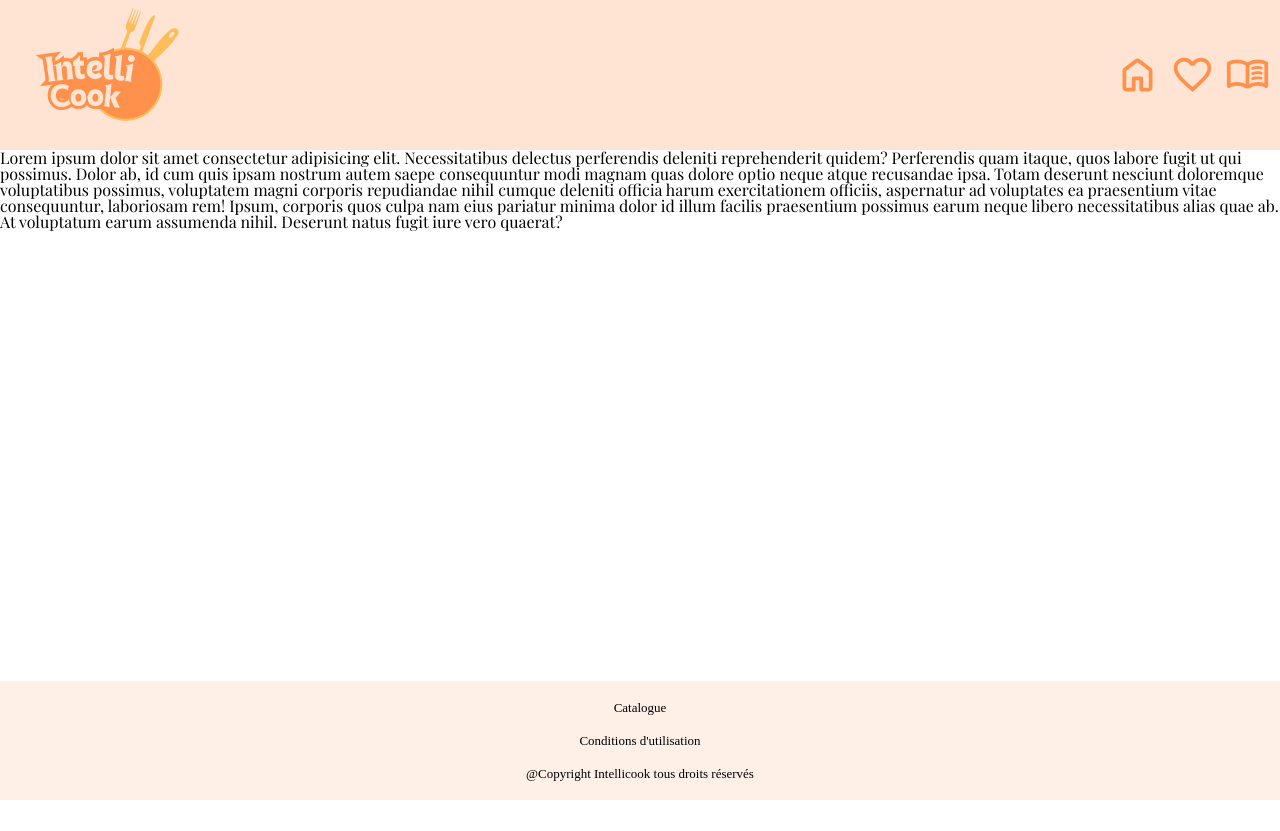
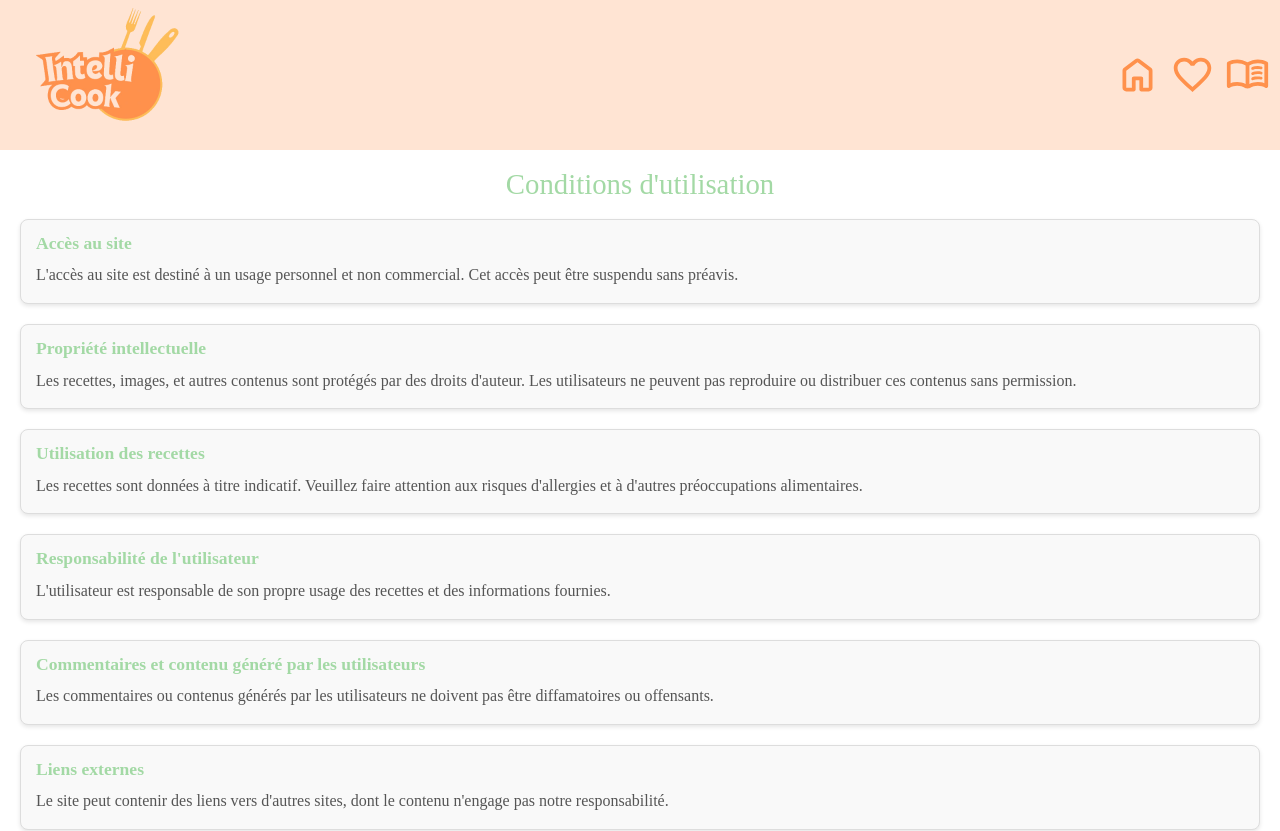
Before and after one commit to JuliePlagias/Brief-IntelliCook, a React (Create React App) app: page /conditions in a window 1280 px wide. Shown: the top 831 px of the page. Before the commit the page ends 800 px from the top, so only its background shows below. Built offline with nearby package versions, Linux system fonts and the light colour scheme; a web font is replaced by a local one.

Commit message:
feat: création de la page condition + style

```diff
--- a/src/pages/Conditions.jsx
+++ b/src/pages/Conditions.jsx
@@ -1,10 +1,71 @@
 import React from 'react';
-import Footer from '../component/home/Footer';
+
 
 const Conditions = () => {
+    const conditions = [
+        {
+            title: "Accès au site",
+            description:
+                "L'accès au site est destiné à un usage personnel et non commercial. Cet accès peut être suspendu sans préavis.",
+        },
+        {
+            title: "Propriété intellectuelle",
+            description:
+                "Les recettes, images, et autres contenus sont protégés par des droits d'auteur. Les utilisateurs ne peuvent pas reproduire ou distribuer ces contenus sans permission.",
+        },
+        {
+            title: "Utilisation des recettes",
+            description:
+                "Les recettes sont données à titre indicatif. Veuillez faire attention aux risques d'allergies et à d'autres préoccupations alimentaires.",
+        },
+        {
+            title: "Responsabilité de l'utilisateur",
+            description:
+                "L'utilisateur est responsable de son propre usage des recettes et des informations fournies.",
+        },
+        {
+            title: "Commentaires et contenu généré par les utilisateurs",
+            description:
+                "Les commentaires ou contenus générés par les utilisateurs ne doivent pas être diffamatoires ou offensants.",
+        },
+        {
+            title: "Liens externes",
+            description:
+                "Le site peut contenir des liens vers d'autres sites, dont le contenu n'engage pas notre responsabilité.",
+        },
+        {
+            title: "Modification des conditions",
+            description:
+                "Les conditions d'utilisation peuvent être modifiées. Veuillez consulter régulièrement les mises à jour.",
+        },
+        {
+            title: "Limitation de responsabilité",
+            description:
+                "Le site décline toute responsabilité concernant les dommages liés à l'utilisation des recettes ou du site.",
+        },
+        {
+            title: "Protection des données personnelles",
+            description:
+                "Consultez notre politique de confidentialité pour plus d'informations sur le respect des données personnelles.",
+        },
+        {
+            title: "Contact",
+            description:
+                "Pour toute question, veuillez nous contacter via les informations fournies sur le site.",
+        },
+    ];
+
     return (
-        <div>
-            Lorem ipsum dolor sit amet consectetur adipisicing elit. Necessitatibus delectus perferendis deleniti reprehenderit quidem? Perferendis quam itaque, quos labore fugit ut qui possimus. Dolor ab, id cum quis ipsam nostrum autem saepe consequuntur modi magnam quas dolore optio neque atque recusandae ipsa. Totam deserunt nesciunt doloremque voluptatibus possimus, voluptatem magni corporis repudiandae nihil cumque deleniti officia harum exercitationem officiis, aspernatur ad voluptates ea praesentium vitae consequuntur, laboriosam rem! Ipsum, corporis quos culpa nam eius pariatur minima dolor id illum facilis praesentium possimus earum neque libero necessitatibus alias quae ab. At voluptatum earum assumenda nihil. Deserunt natus fugit iure vero quaerat?
+        <div className="conditions-container">
+            <h1 className="conditions-title">Conditions d'utilisation</h1>
+            <div className="conditions-content">
+                {conditions.map((condition, index) => (
+                    <div key={index} className="condition-item">
+                        <h2 className="condition-title">{condition.title}</h2>
+                        <p className="condition-description">{condition.description}</p>
+                    </div>
+                ))}
+            </div>
         </div>
     );
 };
--- a/src/styles/main.scss
+++ b/src/styles/main.scss
@@ -29,6 +29,7 @@
 @import './pages/catalogue';
 @import './pages/home';
 @import './pages/favorites';
+@import './pages/conditions.scss';
 /* THEMES */
 @import './themes/dark';
 @import './themes/light';
--- /dev/null
+++ b/src/styles/pages/conditions.scss
@@ -0,0 +1,181 @@
+// Variables pour les couleurs et les styles
+$primary-color: #A3D9A5;
+$secondary-color: #555;
+$background-color: #f9f9f9;
+$border-color: #ddd;
+$font-family: 'Arial, sans-serif';
+
+// Breakpoints pour les appareils
+$breakpoint-mobile: 767px;
+$breakpoint-tablet: 1365px;
+$breakpoint-notebook: 1919px;
+$breakpoint-desktop: 1920px;
+
+.conditions-container {
+    padding: 20px;
+    max-width: 100%;
+    margin: 0 auto;
+    font-family: $font-family;
+    color: $primary-color;
+
+    .conditions-title {
+        font-size: 1.8rem;
+        margin-bottom: 20px;
+        text-align: center;
+        color: $primary-color;
+    }
+
+    .conditions-content {
+        display: flex;
+        flex-direction: column;
+        gap: 20px;
+
+        .condition-item {
+            padding: 15px;
+            border: 1px solid $border-color;
+            border-radius: 8px;
+            background-color: $background-color;
+            box-shadow: 0 2px 4px rgba(0, 0, 0, 0.1);
+
+            .condition-title {
+                font-size: 1.2rem;
+                font-weight: bold;
+                margin-bottom: 10px;
+                color: $primary-color;
+            }
+
+            .condition-description {
+                font-size: 1rem;
+                line-height: 1.6;
+                color: $secondary-color;
+            }
+
+            &:hover {
+                background-color: lighten($background-color, 5%);
+                border-color: darken($border-color, 10%);
+                transition: all 0.3s ease-in-out;
+            }
+        }
+    }
+}
+
+// Media Queries
+@media (max-width: $breakpoint-mobile) {
+    .conditions-container {
+        padding: 15px;
+
+        .conditions-title {
+            font-size: 1.5rem;
+        }
+
+        .conditions-content {
+            .condition-item {
+                padding: 10px;
+
+                .condition-title {
+                    font-size: 1rem;
+                }
+
+                .condition-description {
+                    font-size: 0.9rem;
+                }
+            }
+        }
+    }
+}
+
+@media (min-width: $breakpoint-mobile + 1) and (max-width: $breakpoint-tablet) {
+    .conditions-container {
+        padding: 20px;
+
+        .conditions-title {
+            font-size: 1.8rem;
+        }
+
+        .conditions-content {
+            .condition-item {
+                padding: 15px;
+
+                .condition-title {
+                    font-size: 1.1rem;
+                }
+
+                .condition-description {
+                    font-size: 1rem;
+                }
+            }
+        }
+    }
+}
+
+@media (min-width: $breakpoint-tablet + 1) and (max-width: $breakpoint-notebook) {
+    .conditions-container {
+        padding: 30px;
+
+        .conditions-title {
+            font-size: 2rem;
+        }
+
+        .conditions-content {
+            .condition-item {
+                padding: 20px;
+
+                .condition-title {
+                    font-size: 1.3rem;
+                }
+
+                .condition-description {
+                    font-size: 1.1rem;
+                }
+            }
+        }
+    }
+}
+
+@media (min-width: $breakpoint-notebook + 1) and (max-width: $breakpoint-desktop - 1) {
+    .conditions-container {
+        padding: 40px;
+
+        .conditions-title {
+            font-size: 2.2rem;
+        }
+
+        .conditions-content {
+            .condition-item {
+                padding: 25px;
+
+                .condition-title {
+                    font-size: 1.4rem;
+                }
+
+                .condition-description {
+                    font-size: 1.2rem;
+                }
+            }
+        }
+    }
+}
+
+@media (min-width: $breakpoint-desktop) {
+    .conditions-container {
+        padding: 50px;
+
+        .conditions-title {
+            font-size: 2.5rem;
+        }
+
+        .conditions-content {
+            .condition-item {
+                padding: 30px;
+
+                .condition-title {
+                    font-size: 1.5rem;
+                }
+
+                .condition-description {
+                    font-size: 1.3rem;
+                }
+            }
+        }
+    }
+}
```
